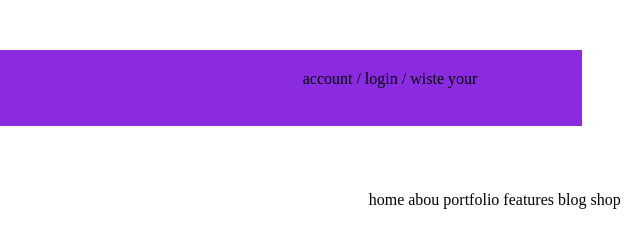
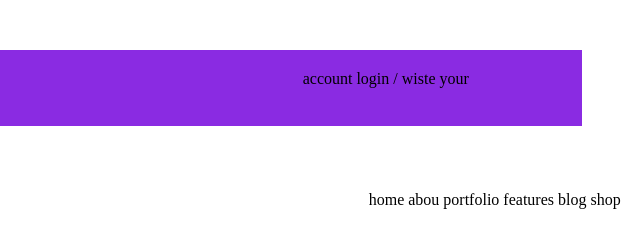
Before and after one commit to pradeepmurugann/mailstonetask, a plain HTML site: page index.html in a window 1280 px wide. Shown: the top 240 px of the page, 640-1280 px from the left. Drawn offline with Linux system fonts and the light colour scheme.

Commit message:
Update index.html

```diff
--- a/index.html
+++ b/index.html
@@ -12,7 +12,7 @@
     <div class="top">
         <span>pradeepmurugan420@gmail.com/9894710481</span>
         <p id="one">
-            account /
+            account
             login /
             wiste your cart(15)iteams
         </p>
```
